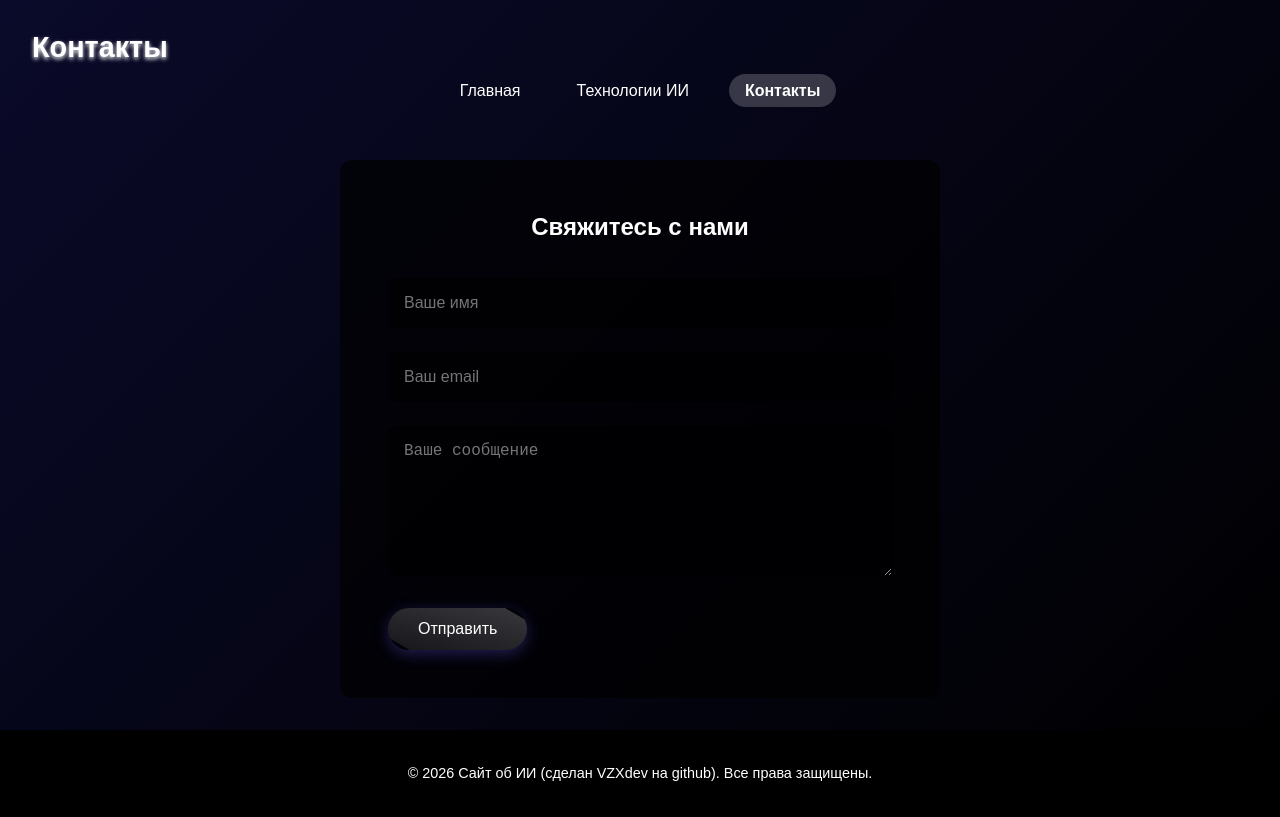
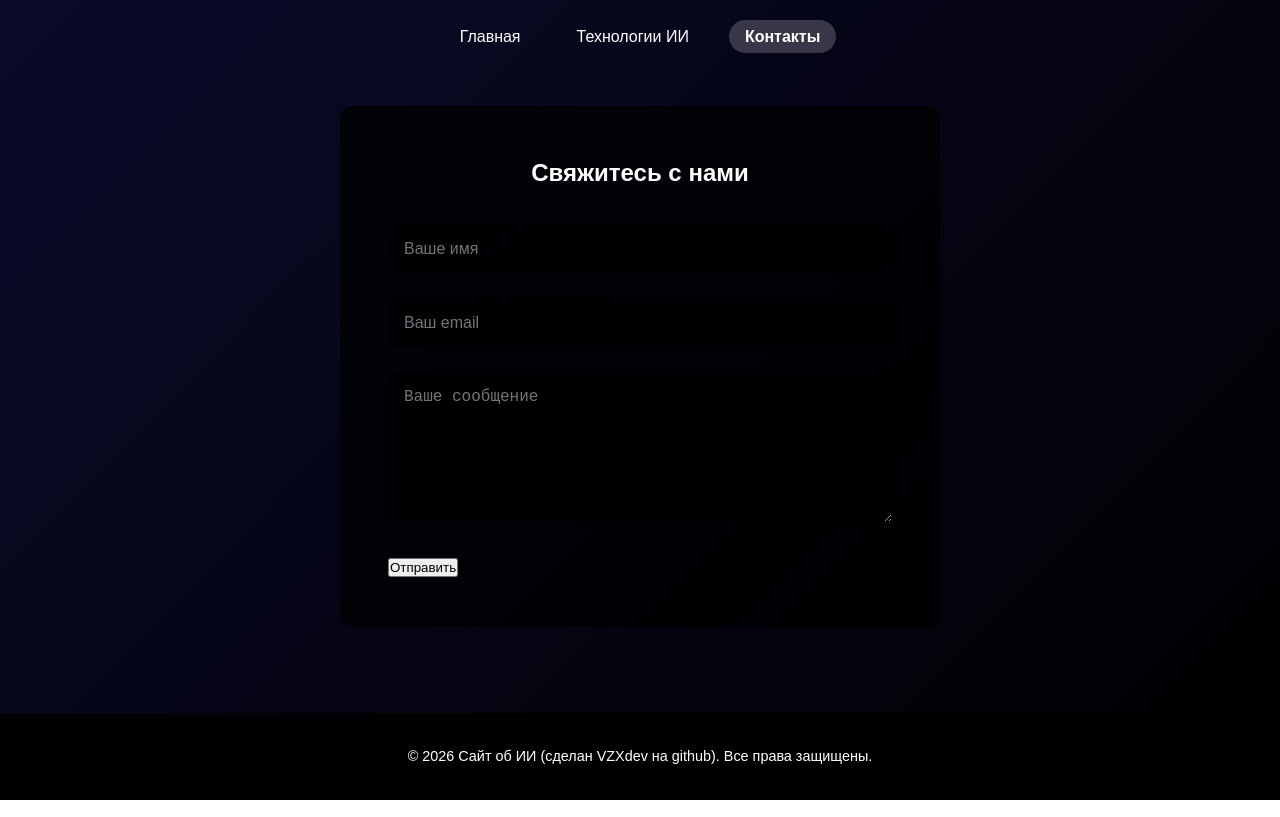
Before and after one commit to VZXdev/final_project, a plain HTML site: page kontakty.html in a window 1280 px wide. Drawn offline with Linux system fonts and the light colour scheme.

Commit message:
Update kontakty.html

```diff
--- a/kontakty.html
+++ b/kontakty.html
@@ -9,7 +9,7 @@
 </head>
 <body>
     <header class="shapka">
-        <h1>Контакты</h1>
+
         <nav class="navigatsiya">
             <ul>
                 <li><a href="index.html">Главная</a></li>
@@ -26,7 +26,7 @@
                 <input type="text" placeholder="Ваше имя" class="pole-vvoda">
                 <input type="email" placeholder="Ваш email" class="pole-vvoda">
                 <textarea placeholder="Ваше сообщение" class="oblast-teksta"></textarea>
-                <button type="submit" class="knopka-otpravit">Отправить</button>
+                <button type="submit" class="knopka">Отправить</button>
             </form>
         </section>
     </main>
```
